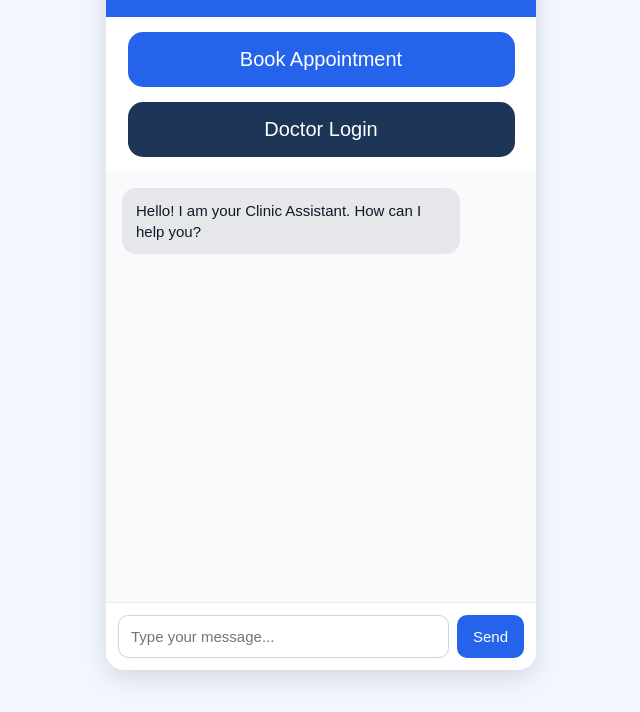
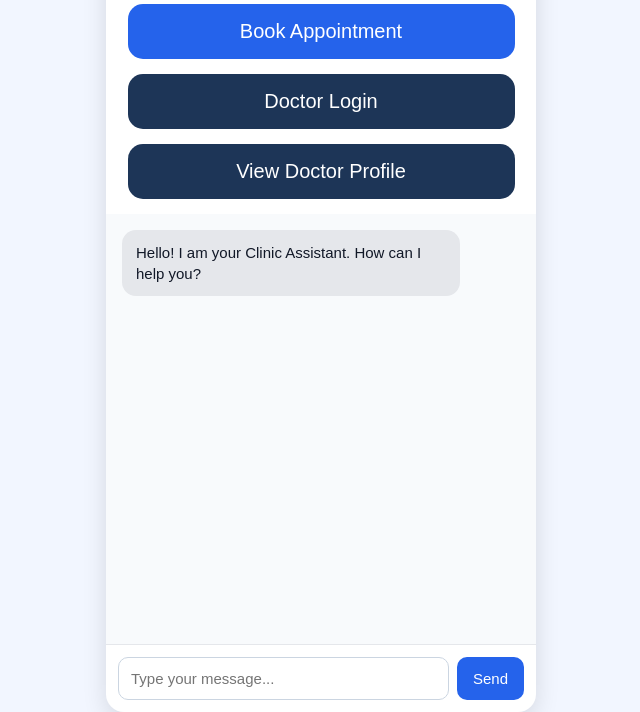
Before and after one commit to moryaabhijeet832-cpu/G, a website: page index.html in a window 1280 px wide. Shown: the part 103-815 px from the top of the page, without its empty margins (319-959 px from the left). Drawn offline with Linux system fonts and the light colour scheme.

Commit message:
Fix HTML syntax for doctor profile link

```diff
--- a/index.html
+++ b/index.html
@@ -15,7 +15,7 @@
 <a href="appointment.html" class="main-btn">Book Appointment</a>
 
 <a href="doctor-login.html" class="doctor-login-btn">Doctor Login</a>
-
+<a href="doctor-profile.html?id=doc1" class="doctor-login-btn">View Doctor Profile</a>
 
 <div id="appointmentForm" class="appointment-form" style="display: none;">
   <h3>Book Doctor Appointment</h3>
```
